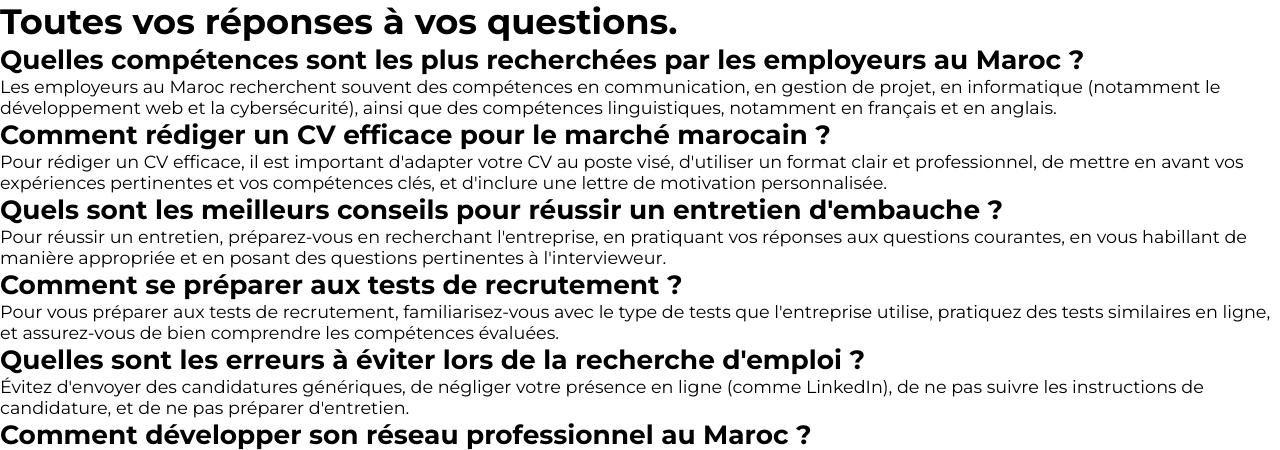
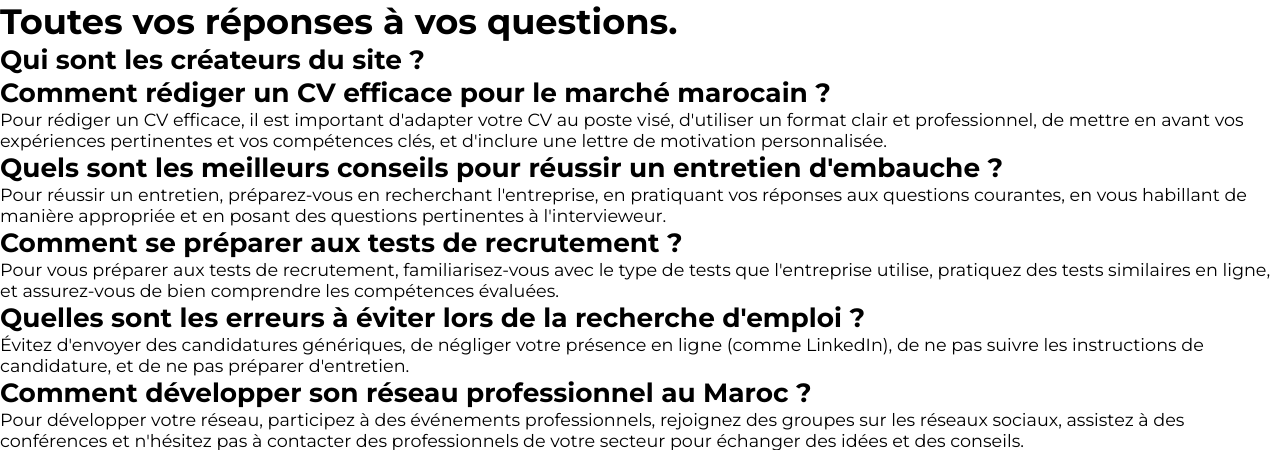
Before and after one commit to masdonte/StageConnect, a PHP site: page /faq.php in a window 1280 px wide. Shown: the part 60-510 px from the top of the page. Run offline with PHP 8.4, Linux system fonts and the light colour scheme.

Commit message:
[UPDATE] faq.php

```diff
--- a/pages/faq.php
+++ b/pages/faq.php
@@ -19,10 +19,7 @@ include "../include/header.php";
 
         <h1 class="titre">Toutes vos réponses à vos questions.</h1>
 
-        <h2>Quelles compétences sont les plus recherchées par les employeurs au Maroc ?</h2>
-        <p>Les employeurs au Maroc recherchent souvent des compétences en communication, en gestion de projet, en
-            informatique (notamment le développement web et la cybersécurité), ainsi que des compétences linguistiques,
-            notamment en français et en anglais.</p>
+        <h2>Qui sont les créateurs du site ?</h2>
 
         <h2>Comment rédiger un CV efficace pour le marché marocain ?</h2>
         <p>Pour rédiger un CV efficace, il est important d'adapter votre CV au poste visé, d'utiliser un format clair et
```
